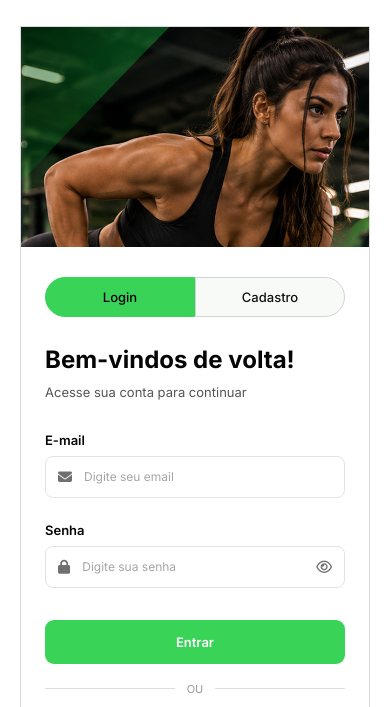
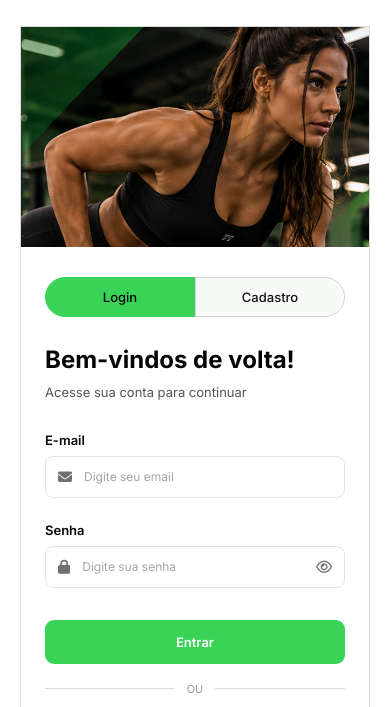
Before and after one commit to evellemflux/Site, a plain HTML site: page login.html in a window 390 px wide. Shown: the top 707 px of the page. Drawn offline with Linux system fonts and the light colour scheme.

Commit message:
Update login.css

```diff
--- a/login.css
+++ b/login.css
@@ -278,7 +278,7 @@ h2 {
         width: 100%;
         height: 100%;
         object-fit: cover;
-        object-position: center 10%;
+        object-position: center 20%;
     }
 
     .form-section {
```
